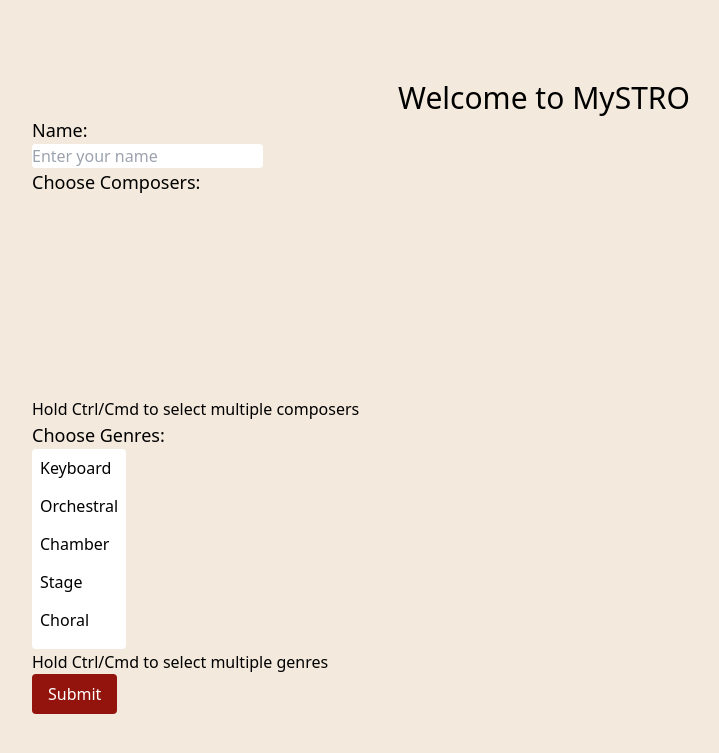
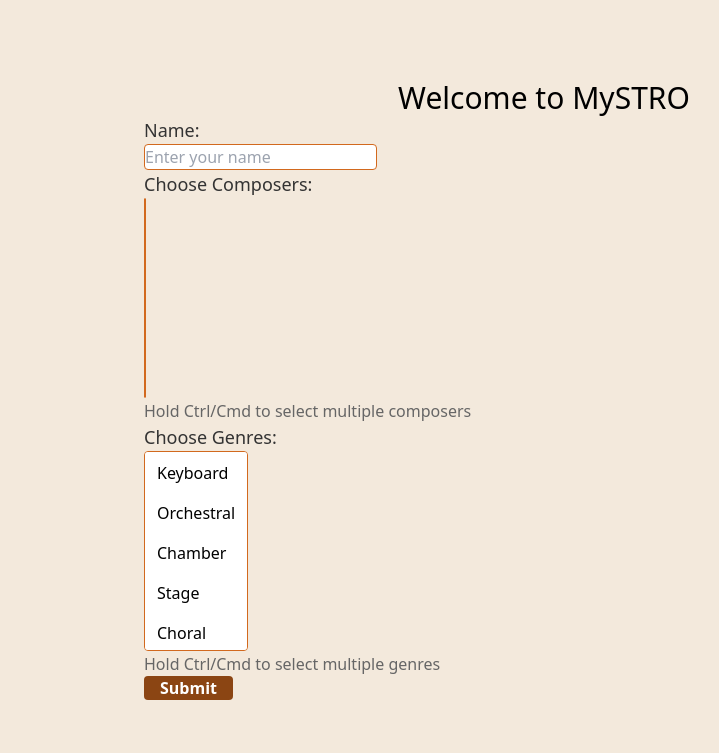
Before and after one commit to aoneillmark/mySTRO, a Flask app: page /form in a window 1280 px wide. Shown: the top 753 px of the page, without its empty margins (96-815 px from the left). Run offline with Flask 3, Linux system fonts and the light colour scheme; data that the repository does not hold is empty.

Commit message:
Further updates to form.html and results.html for improved readability

```diff
--- a/src/templates/form.html
+++ b/src/templates/form.html
@@ -4,75 +4,115 @@
 
 {% block content %}
 <body class="bg-linen p-10">
-    <main class="mt-10 max-w-5xl mx-auto">
+    <main class="mt-10 mx-auto" style="max-width: 800px;">
         <h2 class="text-3xl text-center mb-8">Welcome to MySTRO</h2>
 
-        <form action="/search" method="POST" class="mx-auto max-w-2xl">
+        <form action="/search" method="POST" class="mx-auto">
             <div class="mb-6">
-                <label for="namefield" class="block text-lg mb-2">Name:</label>
+                <label for="namefield" class="block text-lg mb-2" style="color: #333;">Name:</label>
                 <input type="text"
                        id="namefield"
                        name="name"
                        placeholder="Enter your name"
-                       class="w-full p-2 border rounded"
+                       class="w-full p-2 rounded"
+                       style="border: 1px solid #D2691E; background-color: white;"
                        required>
             </div>
 
             <div class="mb-6">
-                <label for="composer_id" class="block text-lg mb-2">Choose Composers:</label>
+                <label for="composer_id" class="block text-lg mb-2" style="color: #333;">Choose Composers:</label>
                 <select id="composer_id"
                         name="composer_id"
                         multiple
-                        class="w-full p-2 border rounded"
-                        style="height: 200px; background-color: white;"
+                        class="w-full p-2 rounded"
+                        style="border: 1px solid #D2691E; height: 200px; background-color: white;"
                         required>
                     {% for composer in composers %}
-                        <option value="{{ composer['id'] }}">{{ composer['name'] }} ({{ composer['epoch'] }})</option>
+                        <option value="{{ composer['id'] }}" class="py-1">{{ composer['name'] }} ({{ composer['epoch'] }})</option>
                     {% endfor %}
                 </select>
-                <p class="text-sm text-gray-600 mt-1">Hold Ctrl/Cmd to select multiple composers</p>
+                <p class="text-sm mt-1" style="color: #666;">Hold Ctrl/Cmd to select multiple composers</p>
             </div>
 
             <div class="mb-6">
-                <label for="genres" class="block text-lg mb-2">Choose Genres:</label>
+                <label for="genres" class="block text-lg mb-2" style="color: #333;">Choose Genres:</label>
                 <select id="genres"
                         name="genres"
                         multiple
-                        class="w-full p-2 border rounded"
-                        style="height: 200px; background-color: white;"
+                        class="w-full p-2 rounded"
+                        style="border: 1px solid #D2691E; height: 200px; background-color: white;"
                         required>
                     {% for genre in genres %}
-                        <option value="{{ genre }}" class="p-2">{{ genre }}</option>
+                        <option value="{{ genre }}" class="py-1">{{ genre }}</option>
                     {% endfor %}
                 </select>
-                <p class="text-sm text-gray-600 mt-1">Hold Ctrl/Cmd to select multiple genres</p>
+                <p class="text-sm mt-1" style="color: #666;">Hold Ctrl/Cmd to select multiple genres</p>
             </div>
 
             <button type="submit"
-                class="bg-penn-red text-white py-2 px-4 rounded hover:bg-dark-purple">
+                class="w-full py-3 px-4 rounded text-white font-bold"
+                style="background-color: #8B4513; transition: background-color 0.2s ease;">
                 Submit
             </button>
         </form>
     </main>
-</body>
 
     <style>
-    /* Custom styles for both multi-selects */
+        /* Custom styles for multi-selects */
         select[multiple] {
             overflow-y: auto;
+            -webkit-appearance: none;
+            -moz-appearance: none;
+            appearance: none;
         }
 
         select[multiple] option {
-        padding: 8px;
+            padding: 8px 12px;
+            margin: 2px 0;
+            border-radius: 4px;
+            transition: all 0.2s ease;
         }
 
         select[multiple] option:checked {
-        background-color: #FFDAB9;
+            background-color: #FFDAB9 !important;
             color: #8B4513;
         }
 
         select[multiple] option:hover {
             background-color: #FFF5E6;
         }
+
+        /* Scrollbar styling */
+        select[multiple]::-webkit-scrollbar {
+            width: 8px;
+        }
+
+        select[multiple]::-webkit-scrollbar-track {
+            background: #FFF5E6;
+            border-radius: 4px;
+        }
+
+        select[multiple]::-webkit-scrollbar-thumb {
+            background: #D2691E;
+            border-radius: 4px;
+        }
+
+        select[multiple]::-webkit-scrollbar-thumb:hover {
+            background: #8B4513;
+        }
+
+        /* Form element focus states */
+        input:focus, select:focus {
+            outline: none;
+            border-color: #8B4513;
+            box-shadow: 0 0 0 2px rgba(139, 69, 19, 0.2);
+        }
+
+        /* Submit button hover state */
+        button[type="submit"]:hover {
+            background-color: #D2691E;
+            cursor: pointer;
+        }
     </style>
+</body>
 {% endblock %}
```
Lines whose indentation alone changed are shown as unchanged.
